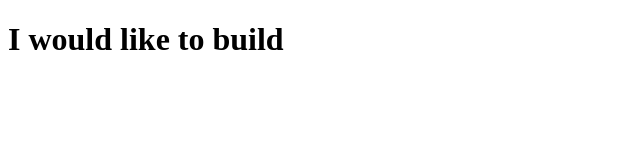
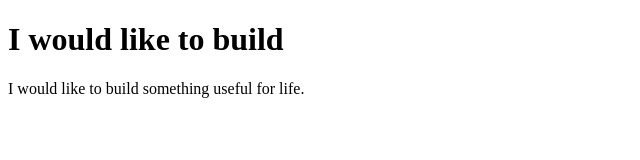
Before and after one commit to Dennis-YJ-Chang/prep-0721-code-solutions, a website: page prep-example/index.html in a window 1280 px wide. Shown: the whole page, without its empty margins (0-640 px from the left). Drawn offline with Linux system fonts and the light colour scheme.

Commit message:
Completed prep-example

```diff
--- a/prep-example/index.html
+++ b/prep-example/index.html
@@ -7,8 +7,7 @@
   <h1>I would like to build</h1>
   <p>
     <!-- write your app ideas here 👇 -->
-
-
+    I would like to build something useful for life.
 
   </p>
 </body>
```
